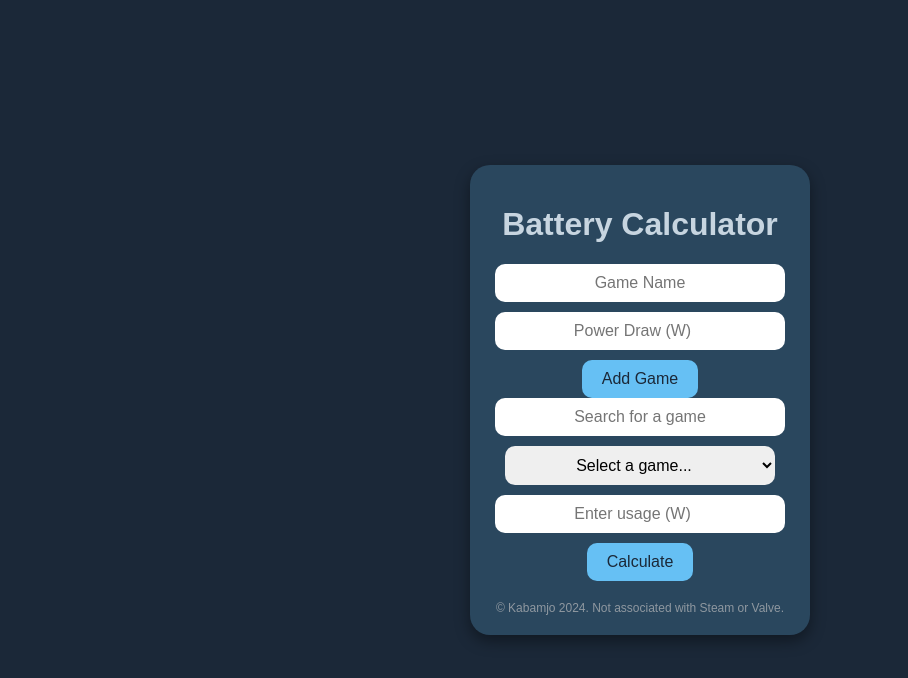
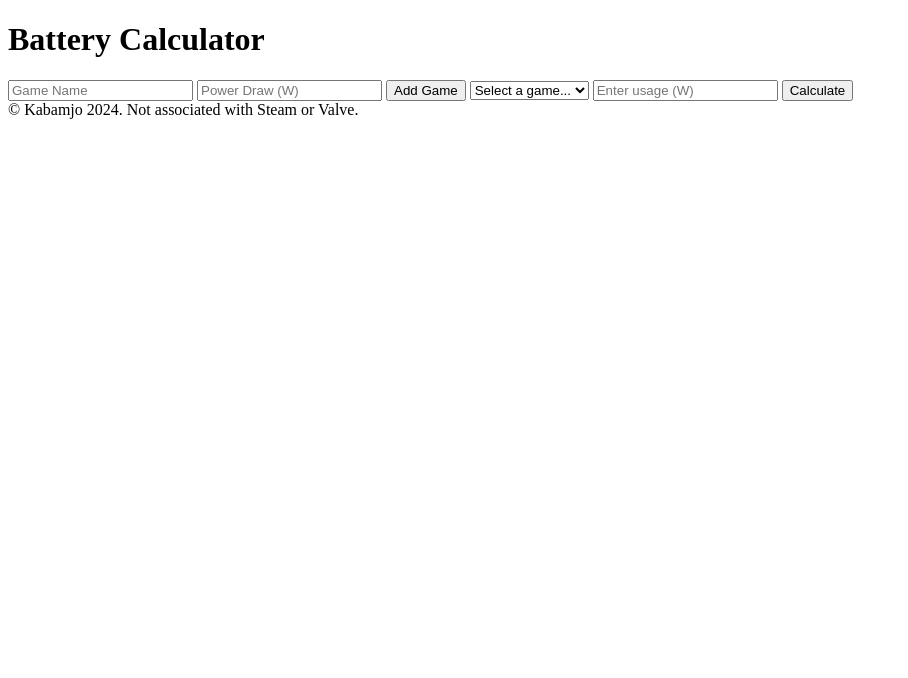
Before and after one commit to KABAMJ0/sdtest, a plain HTML site: page index.html in a window 1280 px wide. Shown: the whole page, without its empty margins (0-908 px from the left). Drawn offline with Linux system fonts and the light colour scheme; no server answers.

Commit message:
Update index.html

```diff
--- a/index.html
+++ b/index.html
@@ -5,82 +5,24 @@
     <meta name="viewport" content="width=device-width, initial-scale=1.0">
     <title>Steam Deck Battery Calculator</title>
     <style>
-        body {
-            font-family: Arial, sans-serif;
-            background-color: #1b2838; /* Steam dark blue */
-            color: #c7d5e0; /* Steam light blue */
-            margin: 0;
-            display: flex;
-            justify-content: center;
-            align-items: center;
-            height: 100vh;
-            overflow: hidden;
-        }
-
-        .calculator {
-            background-color: #2a475e; /* Steam lighter blue */
-            padding: 20px;
-            border-radius: 20px;
-            box-shadow: 0 6px 15px rgba(0, 0, 0, 0.4);
-            text-align: center;
-            width: 300px;
-            position: relative;
-        }
-
-        .calculator input[type="number"], .calculator input[type="text"], .calculator select {
-            width: 90%;
-            padding: 10px;
-            margin-bottom: 10px;
-            border: none;
-            border-radius: 10px;
-            font-size: 16px;
-            text-align: center;
-        }
-
-        .calculator button {
-            background-color: #66c0f4; /* Steam button blue */
-            color: #1b2838; /* Steam dark blue */
-            border: none;
-            padding: 10px 20px;
-            border-radius: 10px;
-            font-size: 16px;
-            cursor: pointer;
-        }
-
-        .result {
-            margin-top: 20px;
-            font-size: 18px;
-        }
-
-        .footer {
-            margin-top: 20px;
-            font-size: 12px;
-            color: #8f98a0;
-        }
+        /* Your CSS code here */
     </style>
 </head>
 <body>
     <div class="calculator">
         <h1>Battery Calculator</h1>
-        <!-- Game input fields -->
         <input type="text" id="gameName" placeholder="Game Name">
         <input type="number" id="gamePower" placeholder="Power Draw (W)">
-        <button onclick="addGame()">Add Game</button>
-
-        <!-- Search bar and dropdown to select game -->
-        <input type="text" id="searchGame" placeholder="Search for a game" oninput="searchGames()">
+        <button type="button" onclick="addGame()">Add Game</button>
         <select id="gameList" onchange="updateUsage()">
             <option value="">Select a game...</option>
         </select>
-
         <input type="number" id="usage" placeholder="Enter usage (W)">
-        <button onclick="calculateBatteryLife()">Calculate</button>
-
+        <button type="button" onclick="calculateBatteryLife()">Calculate</button>
         <div class="result" id="result"></div>
         <div class="footer">&copy; Kabamjo 2024. Not associated with Steam or Valve.</div>
     </div>
 
-<!-- End of body before the closing </body> tag -->
     <script type="module">
         // Firebase configuration
         import { initializeApp } from "https://www.gstatic.com/firebasejs/9.17.2/firebase-app.js";
@@ -186,3 +128,5 @@
         // Load games when the page is loaded
         window.onload = loadGames;
     </script>
+</body>
+</html>
```
Lines whose indentation alone changed are shown as unchanged.
